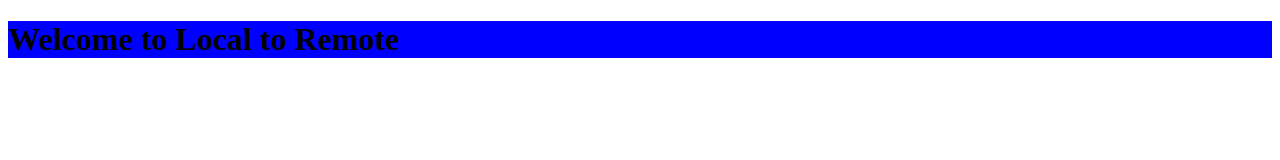
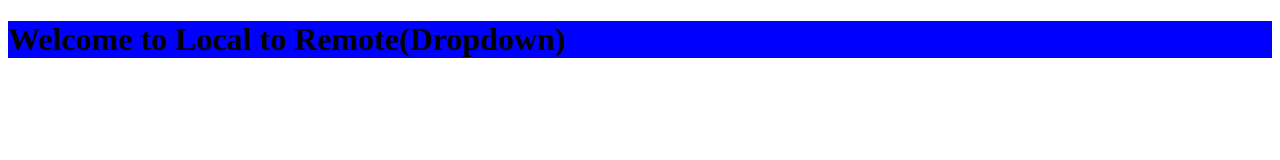
Before and after one commit to Saikumarunique/local-to-remote, a plain HTML site: page index.html in a window 1280 px wide. Drawn offline with Linux system fonts and the light colour scheme.

```diff
--- a/index.html
+++ b/index.html
@@ -7,6 +7,6 @@
      <link rel="stylesheet" href="style.css">
 </head>
 <body>
-    <h1>Welcome to Local to Remote</h1>
+    <h1>Welcome to Local to Remote(Dropdown)</h1>
 </body>
 </html>
```
